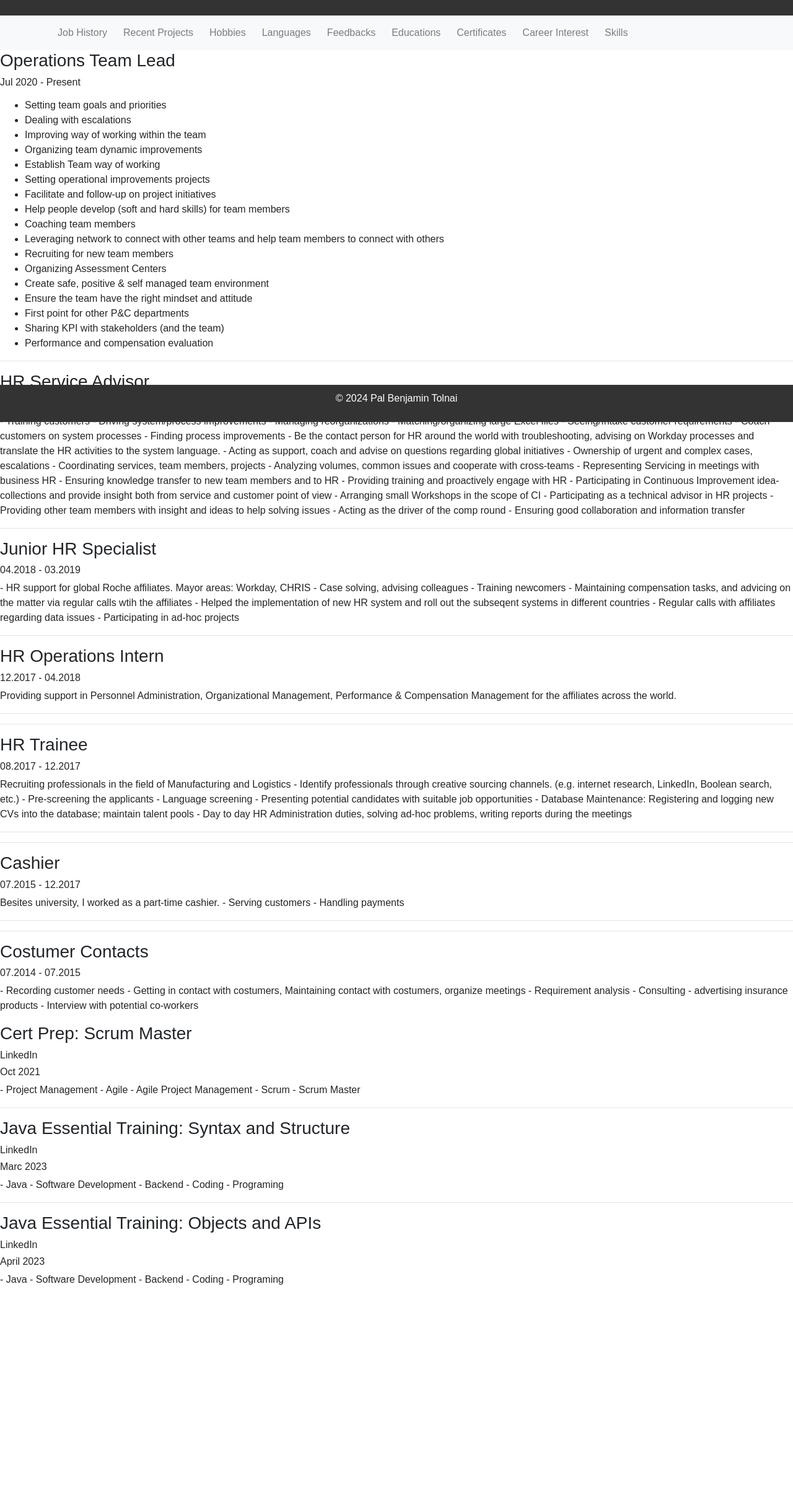
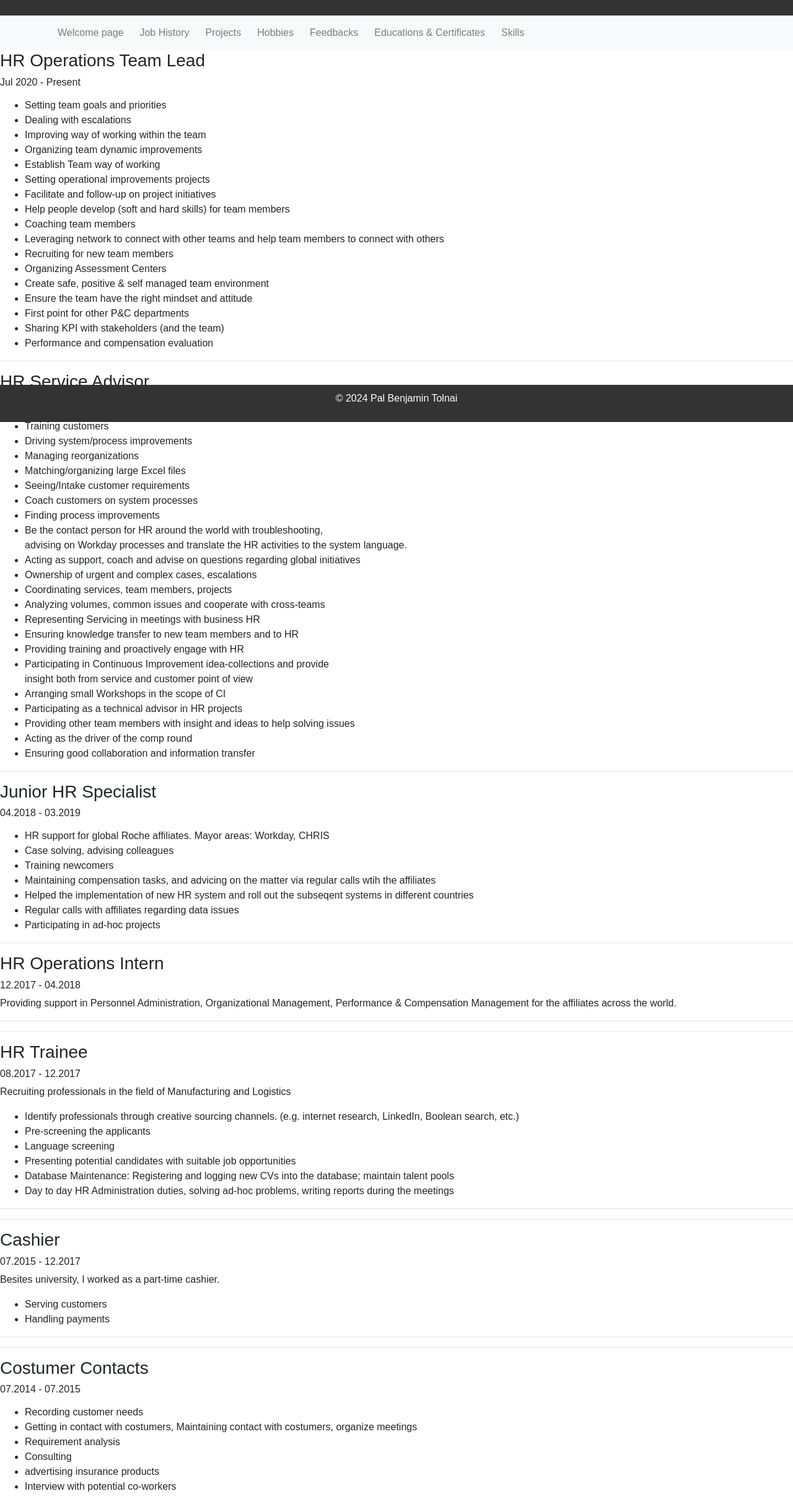
Before and after one commit to totyai/totyai.github.io, a plain HTML site: page job_history.html in a window 1280 px wide. Shown: the part 119-2546 px from the top of the page at 62% size. Before the commit the page ends 2212 px from the top, so only its background shows below. Drawn offline with nearby package versions, Linux system fonts and the light colour scheme.

Commit message:
- Reorganized files (separating topics to different files) - Added list items to job_history.html - Added links to each page

```diff
--- a/job_history.html
+++ b/job_history.html
@@ -25,31 +25,25 @@
             <div class="collapse navbar-collapse" id="navbarSupportedContent">
                 <ul class="navbar-nav mr-auto">
                     <li class="nav-item">
-                        <a class="nav-link" href="#job-history">Job History</a>
+                        <a class="nav-link" href="index.html">Welcome page</a>
                     </li>
                     <li class="nav-item">
-                        <a class="nav-link" href="#recent-projects">Recent Projects</a>
+                        <a class="nav-link" href="job_history.html">Job History</a>
                     </li>
                     <li class="nav-item">
-                        <a class="nav-link" href="#hobbies">Hobbies</a>
+                        <a class="nav-link" href="projects.html">Projects</a>
                     </li>
                     <li class="nav-item">
-                        <a class="nav-link" href="#languages">Languages</a>
+                        <a class="nav-link" href="hobbies.html">Hobbies</a>
                     </li>
                     <li class="nav-item">
-                        <a class="nav-link" href="#feedbacks">Feedbacks</a>
+                        <a class="nav-link" href="feedbacks.html">Feedbacks</a>
                     </li>
                     <li class="nav-item">
-                        <a class="nav-link" href="#educations">Educations</a>
+                        <a class="nav-link" href="educations.html">Educations & Certificates</a>
                     </li>
                     <li class="nav-item">
-                        <a class="nav-link" href="#certificates">Certificates</a>
-                    </li>
-                    <li class="nav-item">
-                        <a class="nav-link" href="#career-interest">Career Interest</a>
-                    </li>
-                    <li class="nav-item">
-                        <a class="nav-link" href="#skills">Skills</a>
+                        <a class="nav-link" href="skills.html">Skills</a>
                     </li>
                 </ul>
             </div>
@@ -59,7 +53,7 @@
     <div id="job-history" class="section">
         <!-- Job history content here -->
         <h3>
-            Operations Team Lead
+            HR Operations Team Lead
         </h3>
         <h6>
             Jul 2020 - Present
@@ -93,32 +87,34 @@
             03.2019 - 07.2020
         </h6>
         <p>
-            - Training customers
-            - Driving system/process improvements
-            - Managing reorganizations
-            - Matching/organizing large Excel files
-            - Seeing/Intake customer requirements
-            - Coach customers on system processes
-            - Finding process improvements
-            - Be the contact person for HR around the world with troubleshooting,
-            advising on Workday processes and translate the HR activities to the
-            system language.
-            - Acting as support, coach and advise on questions regarding global
-            initiatives
-            - Ownership of urgent and complex cases, escalations
-            - Coordinating services, team members, projects
-            - Analyzing volumes, common issues and cooperate with cross-teams
-            - Representing Servicing in meetings with business HR
-            - Ensuring knowledge transfer to new team members and to HR
-            - Providing training and proactively engage with HR
-            - Participating in Continuous Improvement idea-collections and provide
-            insight both from service and customer point of view
-            - Arranging small Workshops in the scope of CI
-            - Participating as a technical advisor in HR projects
-            - Providing other team members with insight and ideas to help solving
-            issues
-            - Acting as the driver of the comp round
-            - Ensuring good collaboration and information transfer
+            <ul>
+                <li>Training customers</li>
+                <li>Driving system/process improvements</li>
+                <li>Managing reorganizations</li>
+                <li>Matching/organizing large Excel files</li>
+                <li>Seeing/Intake customer requirements</li>
+                <li>Coach customers on system processes</li>
+                <li>Finding process improvements</li>
+                <li>Be the contact person for HR around the world with troubleshooting,</li>
+                advising on Workday processes and translate the HR activities to the
+                system language.</li>
+                <li>Acting as support, coach and advise on questions regarding global
+                initiatives </li>
+                <li>Ownership of urgent and complex cases, escalations</li>
+                <li>Coordinating services, team members, projects</li>
+                <li>Analyzing volumes, common issues and cooperate with cross-teams</li>
+                <li>Representing Servicing in meetings with business HR</li>
+                <li>Ensuring knowledge transfer to new team members and to HR</li>
+                <li>Providing training and proactively engage with HR</li>
+                <li>Participating in Continuous Improvement idea-collections and provide</li>
+                insight both from service and customer point of view</li>
+                <li>Arranging small Workshops in the scope of CI</li>
+                <li>Participating as a technical advisor in HR projects</li>
+                <li>Providing other team members with insight and ideas to help solving
+                issues</li>
+                <li>Acting as the driver of the comp round</li>
+                <li>Ensuring good collaboration and information transfer</li>
+            </ul>
         </p>
         <hr>
         <h3>
@@ -128,13 +124,15 @@
             04.2018 - 03.2019
         </h6>
         <p>
-            - HR support for global Roche affiliates. Mayor areas: Workday, CHRIS
-            - Case solving, advising colleagues
-            - Training newcomers
-            - Maintaining compensation tasks, and advicing on the matter via regular calls wtih the affiliates
-            - Helped the implementation of new HR system and roll out the subseqent systems in different countries
-            - Regular calls with affiliates regarding data issues
-            - Participating in ad-hoc projects
+            <ul>
+                <li>HR support for global Roche affiliates. Mayor areas: Workday, CHRIS</li>
+                <li>Case solving, advising colleagues</li>
+                <li>Training newcomers </li>
+                <li>Maintaining compensation tasks, and advicing on the matter via regular calls wtih the affiliates </li>
+                <li>Helped the implementation of new HR system and roll out the subseqent systems in different countries </li>
+                <li>Regular calls with affiliates regarding data issues </li>
+                <li>Participating in ad-hoc projects</li>
+            </ul>
         </p>
         <hr>
         <h3>
@@ -156,12 +154,14 @@
         </h6>
         <p>
             Recruiting professionals in the field of Manufacturing and Logistics
-            - Identify professionals through creative sourcing channels. (e.g. internet research, LinkedIn, Boolean search, etc.)
-            - Pre-screening the applicants
-            - Language screening
-            - Presenting potential candidates with suitable job opportunities
-            - Database Maintenance: Registering and logging new CVs into the database; maintain talent pools
-            - Day to day HR Administration duties, solving ad-hoc problems, writing reports during the meetings
+            <ul>
+                <li>Identify professionals through creative sourcing channels. (e.g. internet research, LinkedIn, Boolean search, etc.)</li>
+                <li>Pre-screening the applicants</li>
+                <li>Language screening </li>
+                <li>Presenting potential candidates with suitable job opportunities</li>
+                <li>Database Maintenance: Registering and logging new CVs into the database; maintain talent pools</li>
+                <li>Day to day HR Administration duties, solving ad-hoc problems, writing reports during the meetings</li>
+            </ul>
         </p>
         <hr>
         <hr>
@@ -173,8 +173,10 @@
         </h6>
         <p>
             Besites university, I worked as a part-time cashier.
-            - Serving customers
-            - Handling payments
+            <ul>
+                <li>Serving customers</li>
+                <li>Handling payments</li>
+            </ul>
         </p>
         <hr>
         <hr>
@@ -185,86 +187,15 @@
             07.2014 - 07.2015
         </h6>
         <p>
-            - Recording customer needs
-            - Getting in contact with costumers, Maintaining contact with costumers, organize meetings
-            - Requirement analysis
-            - Consulting
-            - advertising insurance products
-            - Interview with potential co-workers
+            <ul>
+                <li>Recording customer needs</li>
+                <li>Getting in contact with costumers, Maintaining contact with costumers, organize meetings</li>
+                <li>Requirement analysis</li>
+                <li>Consulting</li>
+                <li>advertising insurance products</li>
+                <li>Interview with potential co-workers</li>
+            </ul>
         </p>
-    </div>
-
-    <div id="recent-projects" class="section">
-        <!-- Recent projects content here -->
-    </div>
-
-    <div id="hobbies" class="section">
-        <!-- Hobbies content here -->
-    </div>
-
-    <div id="languages" class="section">
-        <!-- Languages content here -->
-    </div>
-
-    <div id="feedbacks" class="section">
-        <!-- Feedbacks content here -->
-    </div>
-
-    <div id="educations" class="section">
-        <!-- Educations content here -->
-    </div>
-
-    <div id="certificates" class="section">
-        <!-- Certificates content here -->
-        <h3>Cert Prep: Scrum Master</h3>
-        <h6>LinkedIn</h6>
-        <h6>Oct 2021</h6>
-        <p>
-            - Project Management
-            - Agile
-            - Agile Project Management
-            - Scrum
-            - Scrum Master
-        </p>
-        <footer><a href="https://www.linkedin.com/learning/certificates/8d8f3d9e6a8e8a416bd751fbc29644ab14ee56355d18da3262800224ae07cea2?u=70208586">Certificate</a></footer>
-        <hr>
-        <h3>Java Essential Training: Syntax and Structure</h3>
-        <h6>LinkedIn</h6>
-        <h6>Marc 2023</h6>
-        <p>
-            - Java
-            - Software Development
-            - Backend
-            - Coding
-            - Programing
-        </p>
-        <footer>
-            <a href="https://www.linkedin.com/learning/certificates/ab25a1446b7eb0dee172ee78bf55062eed64fcbac50bd6fd1dc3afb8b941e416?lipi=urn%3Ali%3Apage%3Ad_flagship3_profile_view_base_certifications_details%3B30bQmbt4T2CzKdyQg48W3Q%3D%3D">Certificate</a>
-            <a href="https://www.linkedin.com/in/tolnai-benjamin-p%C3%A1l-795625146/details/certifications/1635555832971/single-media-viewer?type=LINK&profileId=ACoAACNU8CEBnQCKaIWq845SyCce6mtko_o8kpE&lipi=urn%3Ali%3Apage%3Ad_flagship3_profile_view_base_certifications_details%3B30bQmbt4T2CzKdyQg48W3Q%3D%3D">GitHub repository</a>
-        </footer>
-        <hr>
-        <h3>Java Essential Training: Objects and APIs</h3>
-        <h6>LinkedIn</h6>
-        <h6>April 2023</h6>
-        <p>
-            - Java
-            - Software Development
-            - Backend
-            - Coding
-            - Programing
-        </p>
-        <footer>
-            <a href="https://www.linkedin.com/learning/certificates/b7ffe16c10bb09d2f6bfac2e3579f2235027b54d96c131c22252200b8abfa68b?lipi=urn%3Ali%3Apage%3Ad_flagship3_profile_view_base_certifications_details%3B30bQmbt4T2CzKdyQg48W3Q%3D%3D">Certificate</a>
-            <a href="https://www.linkedin.com/in/tolnai-benjamin-p%C3%A1l-795625146/details/certifications/1635555835718/single-media-viewer?type=LINK&profileId=ACoAACNU8CEBnQCKaIWq845SyCce6mtko_o8kpE&lipi=urn%3Ali%3Apage%3Ad_flagship3_profile_view_base_certifications_details%3B30bQmbt4T2CzKdyQg48W3Q%3D%3D">GitHub Code Repository</a>
-        </footer>
-    </div>
-
-    <div id="career-interest" class="section">
-        <!-- Career interest content here -->
-    </div>
-
-    <div id="skills" class="section">
-        <!-- Skills content here -->
     </div>
 
     <footer>
```
Also changed, not shown: educations.html (added, +116 -0 lines), feedbacks.html (added, +67 -0 lines), hobbies.html (added, +67 -0 lines), index.html (+5 -14 lines), projects.html (added, +67 -0 lines), skills.html (added, +67 -0 lines).
